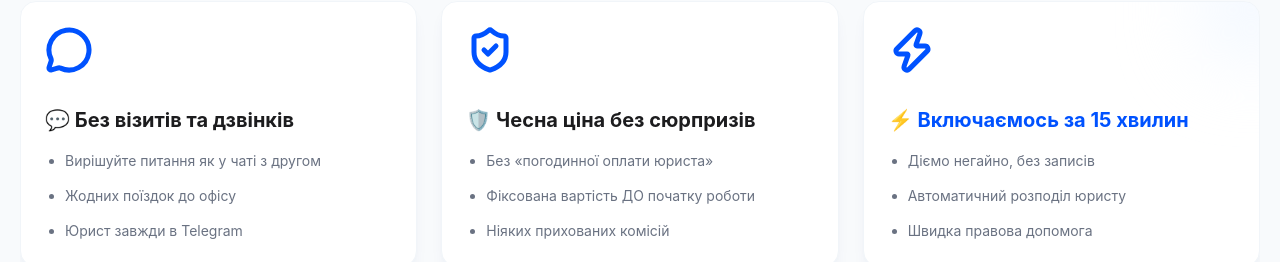
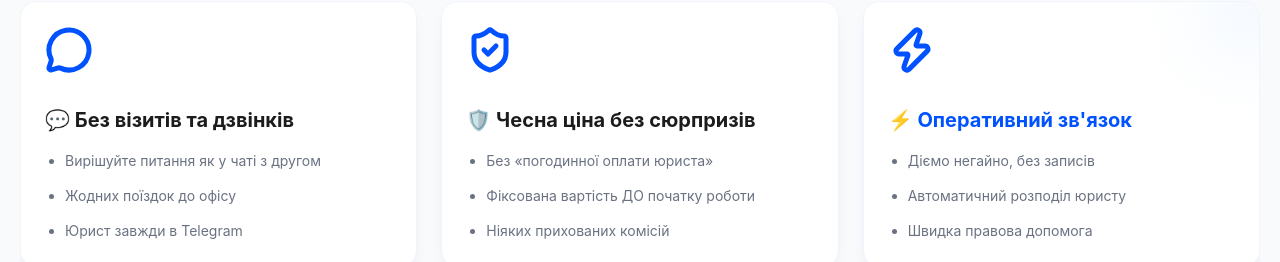
Before and after one commit to mel00027/legal-services-app, a React (Vite) app: page / in a window 1280 px wide. Shown: the part 1160-1422 px from the top of the page. Built offline with nearby package versions, Linux system fonts and the light colour scheme.

Commit message:
UI: replaced text with перативний зв'язок

```diff
--- a/src/App.jsx
+++ b/src/App.jsx
@@ -341,7 +341,7 @@ const ResponsiveApp = () => {
               <div className="min-w-[260px] md:min-w-0 md:w-full bg-white rounded-2xl md:rounded-3xl p-6 md:p-8 lg:p-10 snap-center shrink-0 shadow-lg md:shadow-xl shadow-blue-900/5 md:transition-all md:duration-500 md:hover:-translate-y-3 md:hover:shadow-[0_20px_40px_-15px_rgba(0,82,255,0.2)] border border-slate-100 relative overflow-hidden">
                 <div className="absolute top-0 right-0 w-24 h-24 bg-blue-50 rounded-full -mt-10 -mr-10 blur-2xl"></div>
                 <Zap className="w-10 h-10 md:w-12 md:h-12 text-electric mb-5 md:mb-8 relative z-10" strokeWidth={2.5} />
-                <h3 className="font-bold text-base md:text-xl mb-3 md:mb-4 text-electric relative z-10">⚡️ Включаємось за 15 хвилин</h3>
+                <h3 className="font-bold text-base md:text-xl mb-3 md:mb-4 text-electric relative z-10">⚡️ Оперативний зв'язок</h3>
                 <ul className="space-y-2 md:space-y-3 text-gray-500 text-sm leading-relaxed list-disc pl-5 relative z-10">
                   <li>Діємо негайно, без записів</li>
                   <li>Автоматичний розподіл юристу</li>
```
